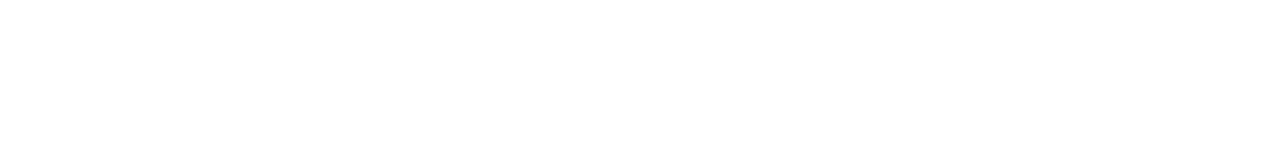
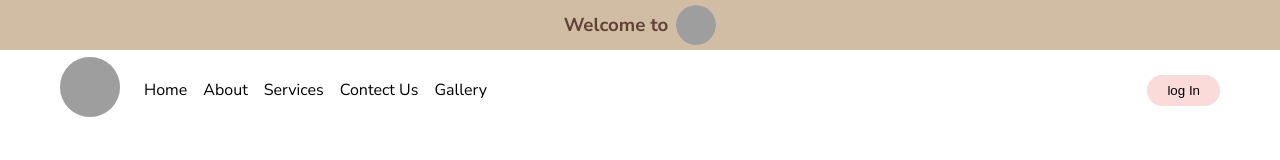
Before and after one commit to NaddiyaSheraz/3monthTask, a plain HTML site: page index.html in a window 1280 px wide. Drawn offline with Linux system fonts and the light colour scheme; grey boxes are pictures that could not be loaded; a web font is replaced by a local one.

Commit message:
navbar and files

```diff
--- a/index.html
+++ b/index.html
@@ -4,8 +4,63 @@
     <meta charset="UTF-8">
     <meta name="viewport" content="width=device-width, initial-scale=1.0">
     <title>3 months Challenge</title>
+    <link rel="stylesheet" href="style.css">
+    <link rel="stylesheet" href="medium.css" media="max-width: 700px">
+    <link rel="preconnect" href="https://fonts.googleapis.com">
+    <link rel="preconnect" href="https://fonts.gstatic.com" crossorigin>
+    <link href="https://fonts.googleapis.com/css2?family=Abril+Fatface&family=Anton&family=Barlow:ital,wght@0,100;0,200;0,300;0,400;0,500;0,600;0,700;0,800;0,900;1,100;1,200;1,300;1,400;1,500;1,600;1,700;1,800;1,900&family=Bebas+Neue&family=Concert+One&family=DynaPuff:wght@400..700&family=Huninn&family=IM+Fell+Double+Pica+SC&family=Kanit:ital,wght@0,100;0,200;0,300;0,400;0,500;0,600;0,700;0,800;0,900;1,100;1,200;1,300;1,400;1,500;1,600;1,700;1,800;1,900&family=LXGW+Marker+Gothic&family=Lato:ital,wght@0,100;0,300;0,400;0,700;0,900;1,100;1,300;1,400;1,700;1,900&family=Merriweather:ital,opsz,wght@0,18..144,300..900;1,18..144,300..900&family=Nunito+Sans:ital,opsz,wght@0,6..12,200..1000;1,6..12,200..1000&family=Open+Sans:ital,wght@0,300..800;1,300..800&family=Oswald:wght@200..700&family=Pacifico&family=Playwrite+HU:wght@100..400&family=Playwrite+NL+Guides&family=Poppins:ital,wght@0,100;0,200;0,300;0,400;0,500;0,600;0,700;0,800;0,900;1,100;1,200;1,300;1,400;1,500;1,600;1,700;1,800;1,900&family=Roboto+Mono:ital,wght@0,100..700;1,100..700&family=Roboto:ital,wght@0,100;0,300;0,400;0,500;0,700;0,900;1,100;1,300;1,400;1,500;1,700;1,900&family=Source+Code+Pro:ital,wght@0,200..900;1,200..900&family=Titillium+Web:ital,wght@0,200;0,300;0,400;0,600;0,700;0,900;1,200;1,300;1,400;1,600;1,700&family=Varela+Round&family=WDXL+Lubrifont+JP+N&display=swap" rel="stylesheet">
 </head>
 <body>
+    <!-- Navbar start -->
+    <nav>
+        <div  class="wreap">
+            <h3>Welcome to </h3><img class="logo" src="./images/logo (2).png" alt="">
+        </div>
+        <div class="navbar">
+            <div class="navLeft">
+                <div class="log">
+                <img class="logo" src="./images/logo (2).png" alt="">
+            </div>
+            <div class="navCenter">
+                <ul>
+                    <li>Home</li>
+                    <li>About</li>
+                    <li>Services</li>
+                    <li>Contect Us</li>
+                    <li>Gallery</li>
+                </ul>
+            </div>
+            </div>
+            <div class="navRight">
+                <button class="navbtn">log In</button>
+            </div>
+        </div>
+    </nav>
+    <!-- Navbar end -->
 
+
+
+
+
+     <!-- Footer start -->
+      <!-- <footer>
+        <div class="footerlogo">
+            <img class="logo" src="./images/logo (2).png" alt="">
+        </div>
+        <div>
+            <h2>Let's Talk</h2>
+            <p>Call us on 0900078601</p>
+            <p>Email us on</p>
+            <p>OMG@gmail.com</p>
+            <h3>No Day's Off, We're Here All Week </h3>
+            <h3>Weekdays & Weekends </h3>
+        </div>
+        <div class="footIcon">
+            icons
+        </div>
+        <div class="slogon"></div>
+
+      </footer> -->
+      <!-- Footer end -->
 </body>
 </html>
--- /dev/null
+++ b/medium.css
@@ -0,0 +1,3 @@
+.navbar {
+    background-color: aqua;
+}
--- a/style.css
+++ b/style.css
@@ -0,0 +1,81 @@
+*{
+    box-sizing: border-box;
+    margin: 0;
+    padding: 0;
+
+}
+.wreap{
+    height: 50px;
+    background-color: #d1bda4;
+    display: flex;
+    align-items: center;
+    gap: 0.5em;
+    justify-content: center;
+    font-family: "Nunito Sans", sans-serif;
+  font-optical-sizing: auto;
+  font-weight: weight;
+  font-style: normal;
+  color: #614237;
+}
+
+.wreap img {
+    height: 40px;
+    width: 40px;
+    border-radius: 50%;
+    background-color: rgb(251, 218, 218);
+    padding: 0;
+}
+
+.navbar{
+    background-color: white;
+    color: black;
+    height: 80px;
+    width: 100wh;
+    display: flex;
+    gap: 1em;
+    justify-content: space-between;
+    padding: 0 60px;
+    align-items: center;
+  font-family: "Nunito Sans", sans-serif;
+  font-optical-sizing: auto;
+  font-weight: weight;
+  font-style: normal;
+  font-variation-settings:
+    "wdth" 100,
+    "YTLC" 500;
+    box-shadow: 0;
+}
+
+.navLeft{
+    display: flex;
+    justify-content: space-between;
+    /* background-color: aquamarine; */
+    align-items: center;
+    gap: 1.5em;
+    /* background-color: rgb(8, 75, 75); */
+}
+.logo{
+    height: 60px;
+    width: 60px;
+    border-radius: 50%;
+    background-color: rgb(251, 218, 218);
+    padding: 0;
+}
+.navCenter ul{
+    display: flex;
+    gap: 1em;
+    /* background-color: blue; */
+}
+.navCenter ul li{
+    list-style: none;
+}
+
+.navbtn{
+    /* background-color: bisque; */
+    padding: 8px 20px;
+    border-radius: 1.2em;
+    color: black;
+    background-color: rgb(251, 218, 218);
+    /* color: white; */
+    border: none;
+}
```
Also changed, not shown: pages/about.html (added), pages/contact.html (added), 3 other files.
